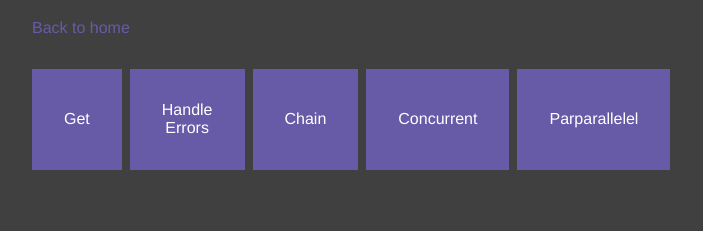
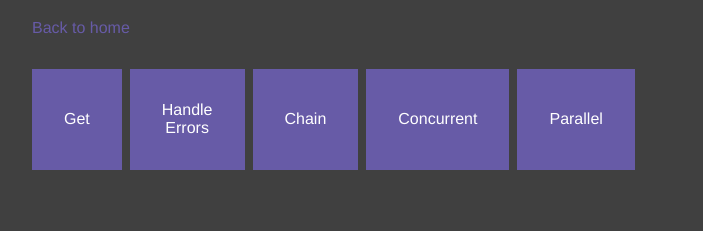
Before and after one commit to taylonr/async-programming-promises, a website: page iterating.html in a window 1280 px wide. Shown: the part 61-292 px from the top of the page, without its empty margins (0-703 px from the left). Drawn offline with Linux system fonts and the light colour scheme.

Commit message:
Fixing iterating

```diff
--- a/iterating.html
+++ b/iterating.html
@@ -17,7 +17,7 @@
             <button class="bg-purple mr2" onclick="getCatch()">Handle Errors</button>
             <button class="bg-purple mr2" onclick="chain()">Chain</button>
             <button class="bg-purple mr2" onclick="concurrent()">Concurrent</button>
-            <button class="bg-purple mr2" onclick="parallel()">Parparallelel</button>
+            <button class="bg-purple mr2" onclick="parallel()">Parallel</button>
         </div>
         <div class="results w-50 ml4 mt4 pa4">
             <h1>Results</h1>
--- a/src/iterating.mjs
+++ b/src/iterating.mjs
@@ -1,4 +1,4 @@
-import setText from './results.mjs';
+import setText , {appendText} from './results.mjs';
 
 export function get(){
 }
```
